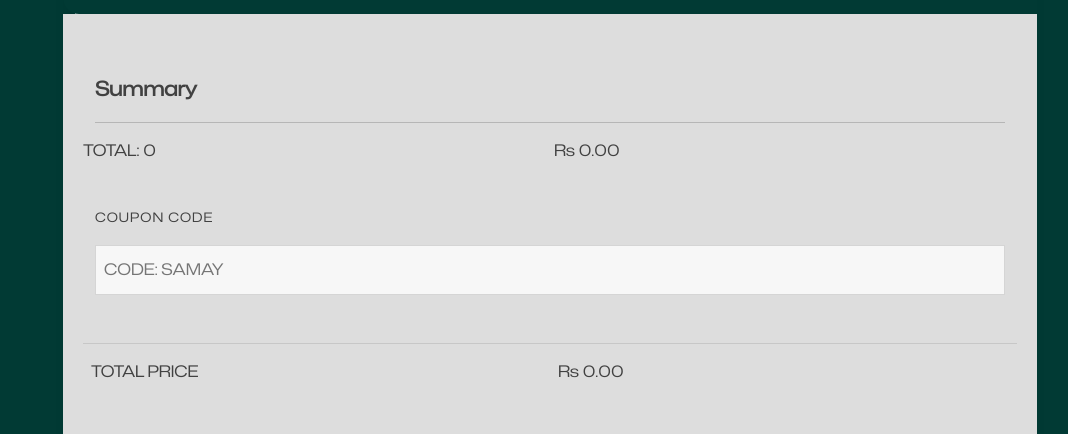
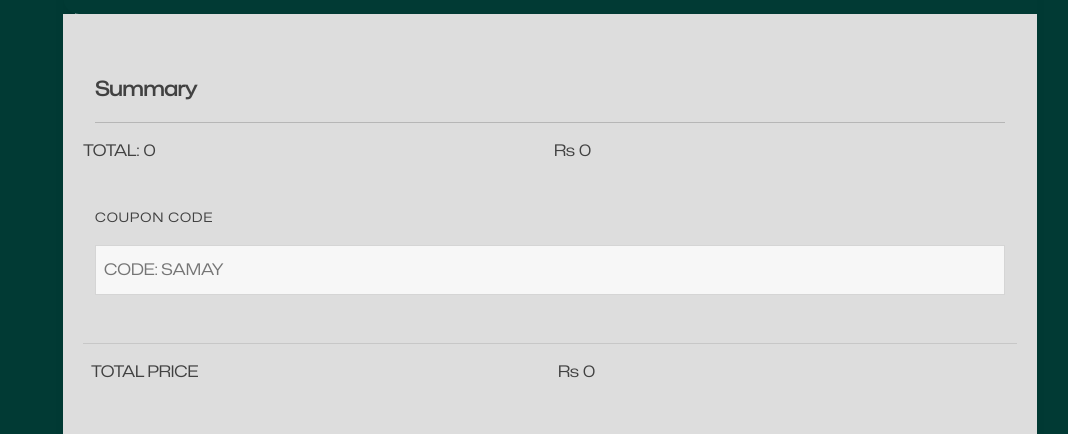
Before and after one commit to Samay001/urbansnitch, a React (Create React App) app in the folder client/: page /cart in a window 1280 px wide. Shown: the part 840-1274 px from the top of the page, without its empty margins (90-1158 px from the left). Built offline with nearby package versions, Linux system fonts and the light colour scheme.

Commit message:
updated stripe checkout according to new update

```diff
--- a/client/src/pages/cart.js
+++ b/client/src/pages/cart.js
@@ -155,7 +155,7 @@ const Cart = () => {
                 <div className="col" style={{ paddingLeft: 0 }}>
                   TOTAL: {cartItems.length}
                 </div>
-                <div className="col text-right">Rs {price.toFixed(2)}</div>
+                <div className="col text-right">Rs {Math.round(price)}</div>
               </div>
               <form>
                 <p>COUPON CODE</p>
@@ -175,7 +175,7 @@ const Cart = () => {
                 }}
               >
                 <div className="col">TOTAL PRICE</div>
-                <div className="col text-right">Rs {netPrice.toFixed(2)}</div>
+                <div className="col text-right">Rs {Math.round(netPrice) }</div>
               </div>
 
               <button
```
Also changed, not shown: 1 other file (tests, documents, lock files or other folders).
